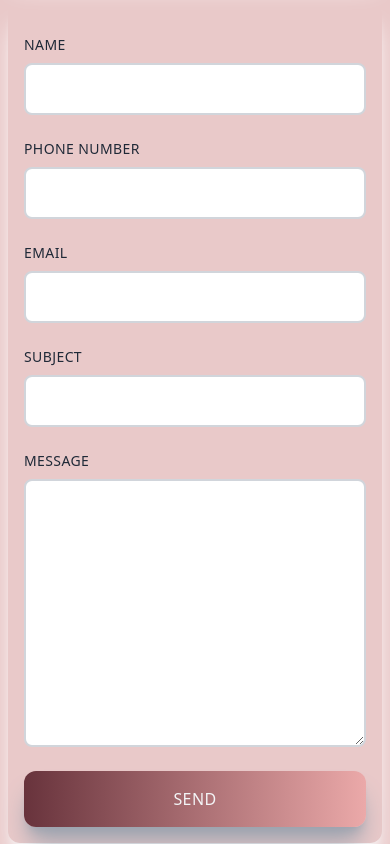
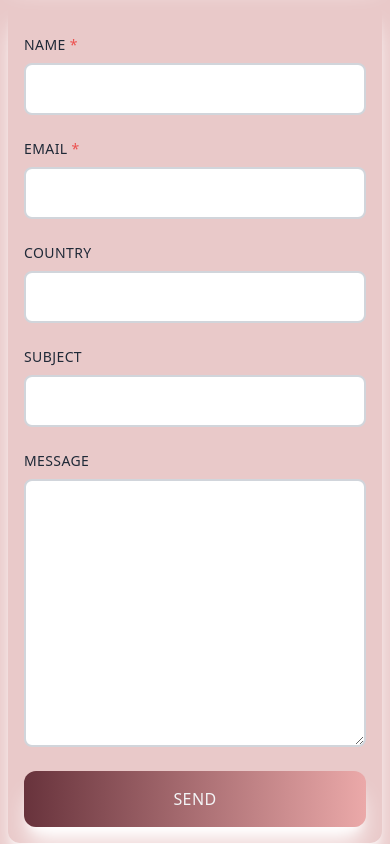
Before and after one commit to N-Hidaya/My-Template, a Next.js app: page / in a window 390 px wide. Shown: the part 7100-7944 px from the top of the page. Built offline with nearby package versions, Linux system fonts and the light colour scheme.

Commit message:
added email nodemailer

```diff
--- a/components/Contact.jsx
+++ b/components/Contact.jsx
@@ -1,18 +1,59 @@
 import Link from 'next/link';
-import React from 'react'
+import React, {useState} from 'react'
 import { AiOutlineMail } from "react-icons/ai";
 import { FaGithub, FaInstagram } from "react-icons/fa";
 import { RiContactsFill } from "react-icons/ri";
 import {HiOutlineChevronDoubleUp} from "react-icons/hi"
+import { sendContactForm } from '../lib/api';
+
+
+const initValues = { name: "", email: "", country: "", subject: "", message: ""}
+
+const initState = { values: initValues}
+
 
 const Contact = () => {
+
+    const [state, setState] = useState(initState);
+
+    const { values, isLoading, error } = state;
+
+
+    const handleChange = ({target}) => setState((prev) => ({
+        ...prev,
+        values: {
+            ...prev.values,
+            [target.name]: target.value,
+        }
+    }))
+
+    const onSubmit = async () => {
+        setState((prev) => ({
+            ...prev,
+            isLoading: true,
+        }));
+
+        try {
+            await sendContactForm(values);
+            setState(initState)
+        } catch (error) {
+            setState((prev) => ({
+                ...prev,
+                isLoading: false,
+                error: error.message
+            }));
+        }
+    }
+
   return (
     <div id='contact' className='w-full lg:h-screen'>
       <div className='max-w-[1240px] m-auto px-2 py-16 w-full'>
         <p className='text-xl tracking-widest uppercase text-white drop-shadow-lg'>
             Contact
         </p>
+
         <h2 className='py-4 text-[#402D29]'>Get in Touch</h2>
+
         <div className='grid lg:grid-cols-5 gap-8'>
             <div className='col-span-3 lg:col-span-2 w-full h-full shadow-xl shadow-white rounded-xl p-4'>
                 <div className='lg:p-4 h-full'>
@@ -49,31 +90,34 @@ const Contact = () => {
             </div>
 
             <div className='col-span-3 w-full h-auto shadow-xl shadow-white rounded-xl lg:p-4'>
+            {error && (
+            <p className='text-[#f75c51] text-xl p-4'>{error}</p>
+            )}
+
                 <div className='p-4'>
-                    <form>
-                        <div className='grid md:grid-cols-2 gap-4 w-full py-2'>
-                            <div className='flex flex-col'>
-                                <label className='uppercase text-sm py-2'>Name</label>
-                                <input type='text' className='border-2 rounded-lg p-3 flex border-gray-300 '/>
-                            </div>
-                            <div className='flex flex-col'>
-                                <label className='uppercase text-sm py-2'>Phone number</label>
-                                <input type='text' className='border-2 rounded-lg p-3 flex border-gray-300 '/>
-                            </div>
+                    <form action='/api/contactdata' method='post' >
+
+                        <div className='flex flex-col py-2'>
+                            <label className='uppercase text-sm py-2 '>Name <span className='text-[#ec504e]'>*</span></label>
+                            <input type='text' id='name' name='name' value={values.name} onChange={handleChange} className='border-2 rounded-lg p-3 flex border-gray-300 required:border-red-500'/>
                         </div>
                         <div className='flex flex-col py-2'>
-                            <label className='uppercase text-sm py-2'>Email</label>
-                            <input type='email' className='border-2 rounded-lg p-3 flex border-gray-300 '/>
+                            <label className='uppercase text-sm py-2'>Email <span className='text-[#ec504e]'>*</span></label>
+                            <input type='email' id='email' name='email' value={values.email} onChange={handleChange} className='border-2 rounded-lg p-3 flex border-gray-300 required:border-red-500'/>
+                        </div>
+                        <div className='flex flex-col py-2'>
+                            <label className='uppercase text-sm py-2'>Country</label>
+                            <input type='text' id='country' name='country' value={values.country} onChange={handleChange} className='border-2 rounded-lg p-3 flex border-gray-300 '/>
                         </div>
                         <div className='flex flex-col py-2'>
                             <label className='uppercase text-sm py-2'>Subject</label>
-                            <input type='text' className='border-2 rounded-lg p-3 flex border-gray-300 '/>
+                            <input type='text' id='subject' name='subject' value={values.subject} onChange={handleChange} className='border-2 rounded-lg p-3 flex border-gray-300 '/>
                         </div>
                         <div className='flex flex-col py-2'>
                             <label className='uppercase text-sm py-2'>Message</label>
-                            <textarea className='border-2 rounded-lg p-3 border-gray-300' rows='10'></textarea>
+                            <textarea id='message' name='message' value={values.message} onChange={handleChange} className='border-2 rounded-lg p-3 border-gray-300' rows='10'></textarea>
                         </div>
-                        <button className='w-full p-4 text-gray-100 mt-4'>Send</button>
+                        <button isloading={isLoading} disabled={!values.name || !values.email} onClick={onSubmit} className='w-full p-4 text-gray-100 mt-4'>Send</button>
                     </form>
                 </div>
             </div>
--- /dev/null
+++ b/components/Thanksctc.jsx
@@ -0,0 +1,11 @@
+import React from 'react'
+
+const Thanksctc = () => {
+  return (
+    <div>
+      Thank your for your enquiries! Your message has been sent successfully!
+    </div>
+  )
+}
+
+export default Thanksctc
--- /dev/null
+++ b/config/nodemailer.js
@@ -0,0 +1,17 @@
+import nodemailer from 'nodemailer'
+
+const email = process.env.EMAIL;
+const pwd = process.env.EMAIL_PASS;
+
+export const transporter = nodemailer.createTransport({
+    service: 'gmail',
+    auth: {
+        user: email,
+        pass: pwd
+    }
+})
+
+export const mailOptions = {
+    from: email,
+    to: email
+}
--- /dev/null
+++ b/lib/api.js
@@ -0,0 +1,12 @@
+
+export const sendContactForm = async (data) => fetch('/api/contactdata', {
+    method: "POST",
+    body: JSON.stringify(data),
+    headers: {
+        "Content-Type": "application/json",
+        Accept: "application/json"
+    }
+}).then((respond) => {
+    if(!respond.ok) throw new Error("Failed to send message");
+    return respond.json();
+})
--- a/package.json
+++ b/package.json
@@ -14,6 +14,7 @@
     "moment": "^2.29.4",
     "moment-timezone": "^0.5.43",
     "next": "latest",
+    "nodemailer": "^6.9.4",
     "prop-types": "^15.8.1",
     "react": "18.2.0",
     "react-dom": "18.2.0",
--- /dev/null
+++ b/pages/api/contactdata.js
@@ -0,0 +1,62 @@
+import Thanksctc from "../../components/Thanksctc";
+import { mailOptions, transporter } from "../../config/nodemailer"
+
+
+const CONTACT_FIELDS = {
+  name: "Name",
+  email: "Email",
+  country: "Country",
+  subject: "Subject",
+  message: "Message"
+}
+
+const generateEmailContent = (data) => {
+  const stringData = Object.entries(data).reduce(
+    (str, [key, value] ) =>
+    str += `${CONTACT_FIELDS[key]} : \n${value}} \n \n`, "");
+
+  const htmlData = Object.entries(data).reduce(
+    (str, [key, val]) =>
+      (str += `<h1>${CONTACT_FIELDS[key]}</h1><p>${val}</p>`, "")
+  );
+
+  return {
+    text: stringData,
+    html: htmlData
+  }
+}
+const handler = async (req, res) => {
+
+  if (req.method === "POST") {
+        // Get data submitted in request's body.
+
+    const data = req.body
+
+    // Guard clause checks for first and last name,
+    // and returns early if they are not found
+    if (!data.name || !data.email) {
+      // Sends a HTTP bad request error code
+      return res.status(400).json({ message: 'Name or email not found' })
+    }
+
+    try {
+      await transporter.sendMail({
+        ...mailOptions,
+        ...generateEmailContent(data),
+        subject: data.subject,
+
+      })
+
+      return res.status(200).json({success: true})
+
+    } catch (error) {
+      console.log(error);
+      return res.status(400).json({message: error.message})
+    }
+
+  }
+    return res.status(400).json({message:"Bad request"})
+
+  }
+
+  export default handler
--- a/pages/api/hello.js
+++ /dev/null
@@ -1,3 +0,0 @@
-export default function handler(req, res) {
-    res.status(200).json({ text: 'Hello' });
-  }
--- a/styles/globals.css
+++ b/styles/globals.css
@@ -28,6 +28,6 @@ html {
   }
 
   button {
-    @apply shadow-xl shadow-gray-400 rounded-xl uppercase bg-gradient-to-r from-[#68333c] to-[#eba9a9] text-white
+    @apply shadow-xl shadow-white rounded-xl uppercase bg-gradient-to-r from-[#68333c] to-[#eba9a9] text-white
   }
 }
```
Also changed, not shown: 1 other file (tests, documents, lock files or other folders).
